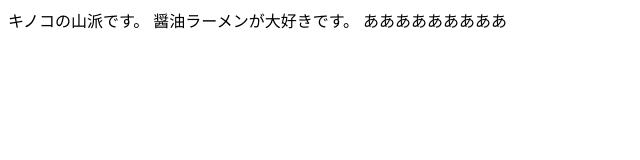
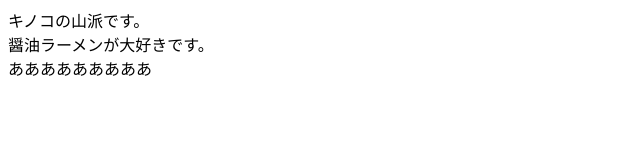
Before and after one commit to Kokoro-Kato/20240429-git-workshop, a plain HTML site: page index.html in a window 1280 px wide. Shown: the whole page, without its empty margins (0-640 px from the left). Drawn offline with Linux system fonts and the light colour scheme.

Commit message:
Update index.html
改行を追加して読みやすくなりました

```diff
--- a/index.html
+++ b/index.html
@@ -5,8 +5,8 @@
     <title>タイトル</title>
   </head>
   <body>
-    キノコの山派です。
-    醤油ラーメンが大好きです。
+    キノコの山派です。<br>
+    醤油ラーメンが大好きです。<br>
     あああああああああ
   </body>
 </html>
```
